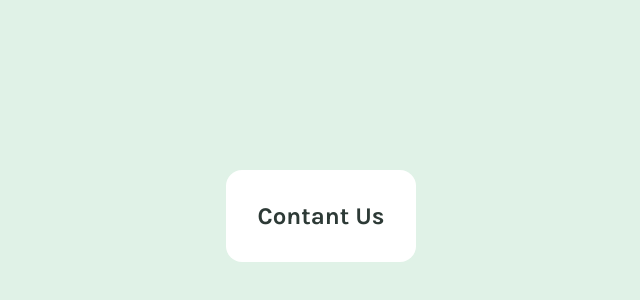
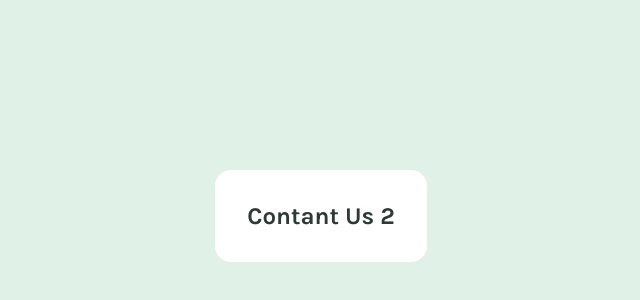
Before and after one commit to pablowinck/aula-1-html-css, a plain HTML site: page index.html in a window 1280 px wide. Shown: the part 192-492 px from the top of the page, without its empty margins (327-967 px from the left). Drawn offline with Linux system fonts and the light colour scheme.

Commit message:
modificando titulo do container

```diff
--- a/index.html
+++ b/index.html
@@ -23,7 +23,7 @@
   </head>
   <body>
     <div class="container">
-      <h2 class="">Contant Us</h2>
+      <h2 class="">Contant Us 2</h2>
     </div>
   </body>
 </html>
```
